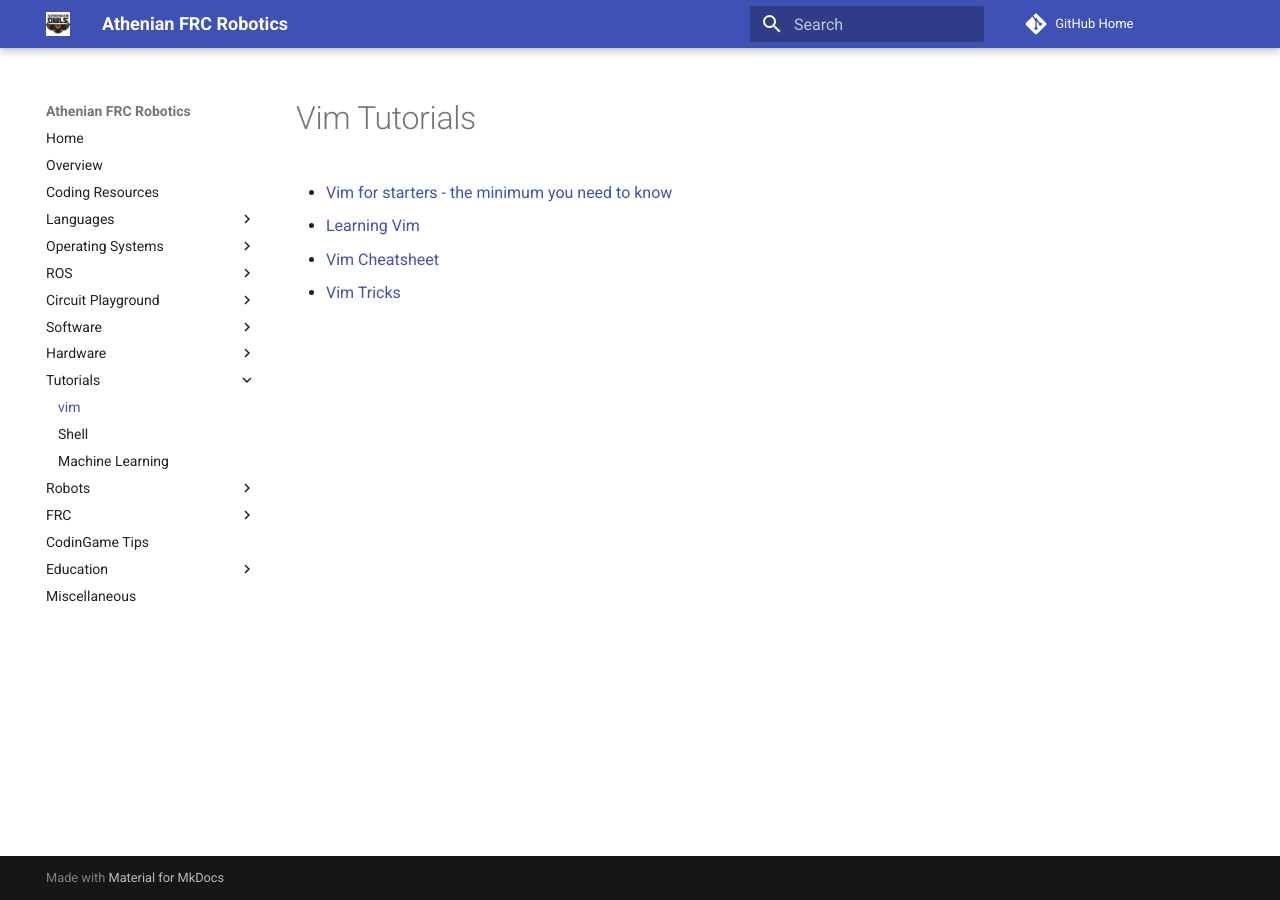
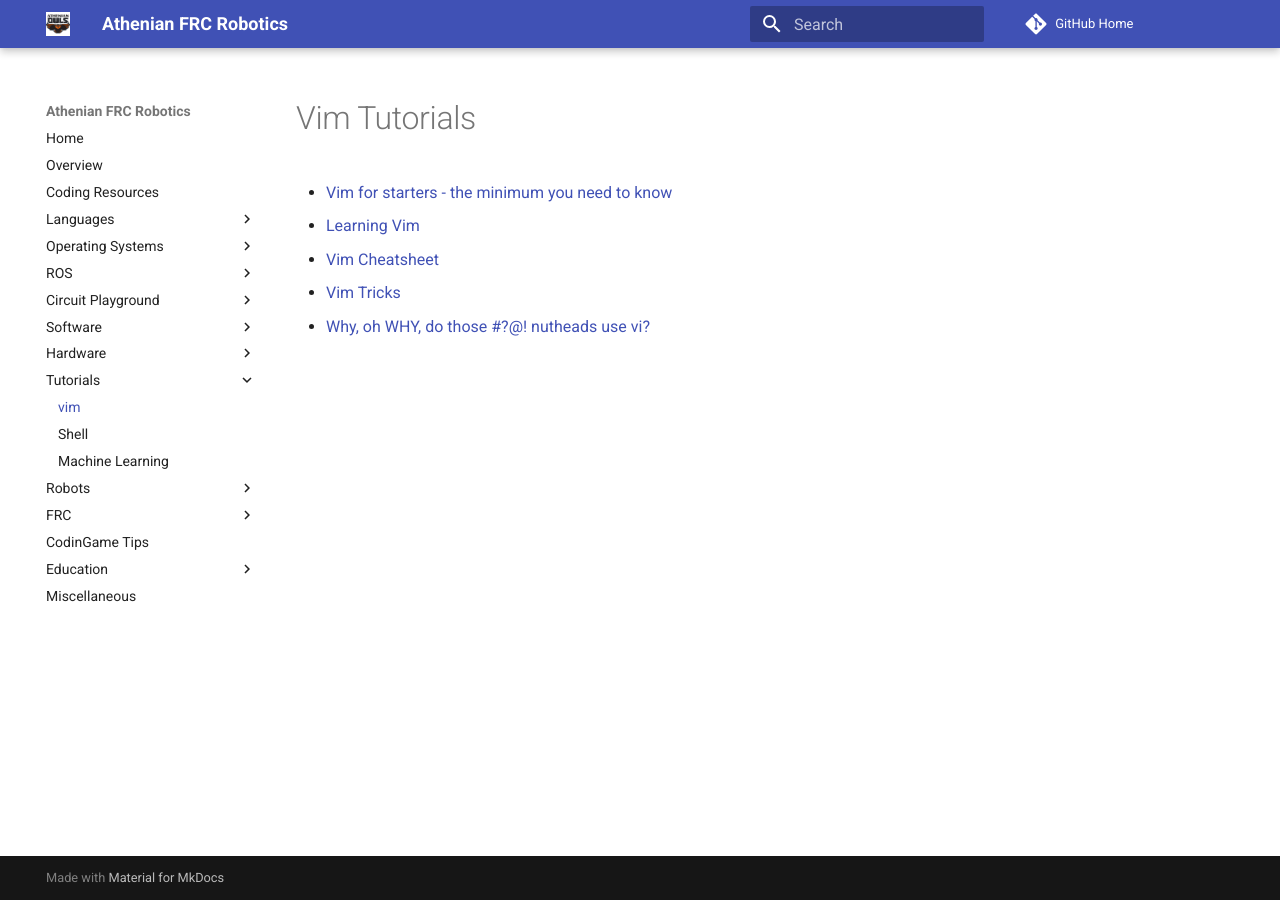
Before and after one commit to athenian-robotics/athenian-robotics-mkdocs, an MkDocs documentation site: the page built from docs/vim.md, in a window 1280 px wide. Built offline with MkDocs 1.6.1 and Material for MkDocs 9.7.7, drawn with Linux system fonts in a browser that asks for light colours; comment, search, counter and statistics services are not loaded.

Commit message:
Update docs

```diff
--- a/docs/vim.md
+++ b/docs/vim.md
@@ -4,3 +4,4 @@
 * [Learning Vim](https://medium.freecodecamp.org/vim-isnt-that-scary-here-are-5-free-resources-you-can-use-to-learn-it-ab78f5726f8d)
 * [Vim Cheatsheet](http://vimsheet.com)
 * [Vim Tricks](https://medium.freecodecamp.org/learn-linux-vim-basic-features-19134461ab85)
+* [Why, oh WHY, do those #?@! nutheads use vi?](http://www.viemu.com/a-why-vi-vim.html)
```
